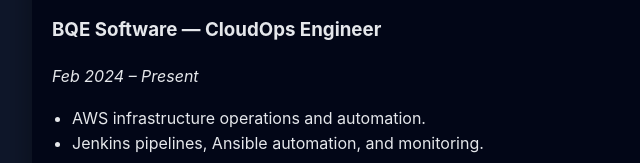
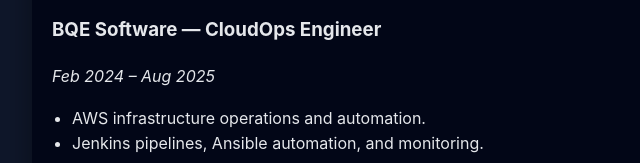
Before and after one commit to fazelshah/fazelshah.github.io, a plain HTML site: page index.html in a window 1280 px wide. Shown: the part 2011-2174 px from the top of the page, 158-798 px from the left. Drawn offline with Linux system fonts and the light colour scheme.

Commit message:
Update index.html

```diff
--- a/index.html
+++ b/index.html
@@ -187,7 +187,7 @@
       </ul>
 
       <h3>BQE Software — CloudOps Engineer</h3>
-      <p><i>Feb 2024 – Present</i></p>
+      <p><i>Feb 2024 – Aug 2025</i></p>
       <ul>
         <li>AWS infrastructure operations and automation.</li>
         <li>Jenkins pipelines, Ansible automation, and monitoring.</li>
```
